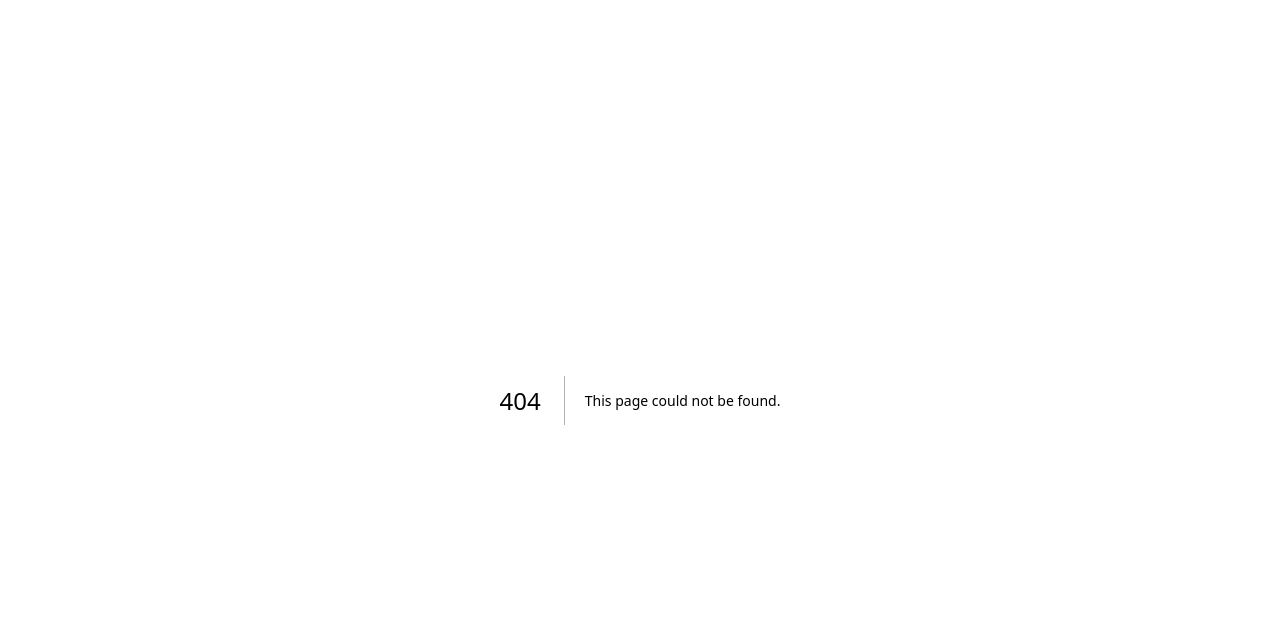
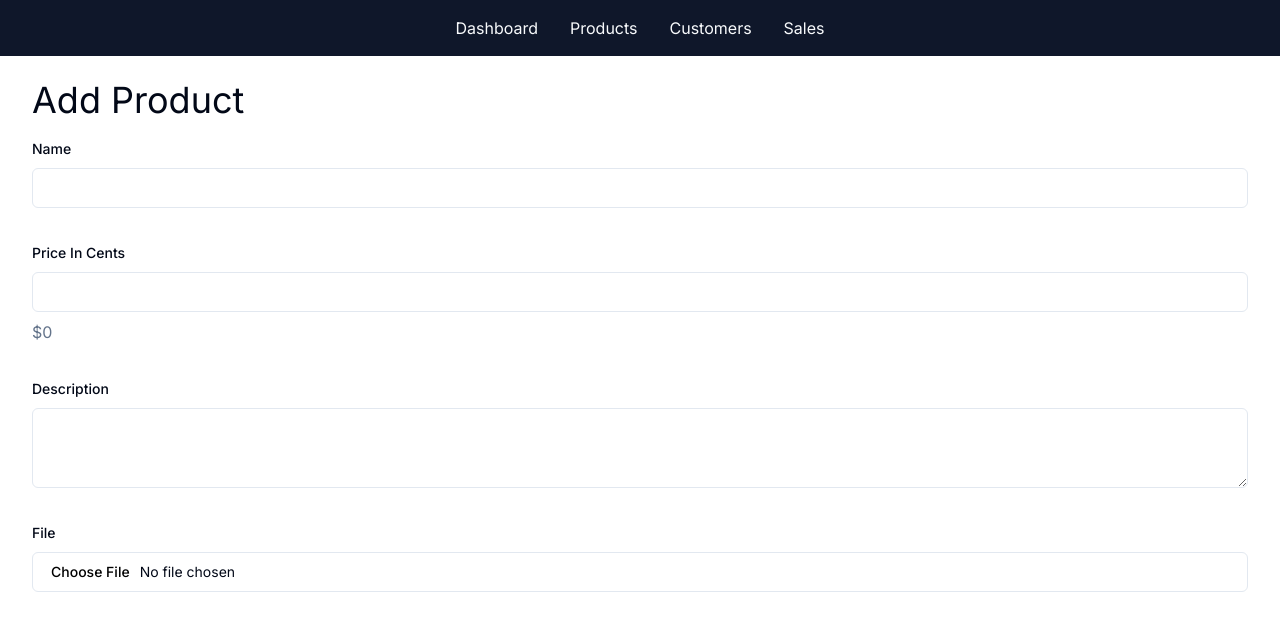
Before and after one commit to rote1400/EcommerceStore, a Next.js app in the folder ecommercestore/: page /admin/products/new in a window 1280 px wide. Before the commit this address had no page. Shown: the top 630 px of the page. Built offline with nearby package versions, Linux system fonts and the light colour scheme.

Commit message:
new product form

```diff
--- a/ecommercestore/package.json
+++ b/ecommercestore/package.json
@@ -10,6 +10,7 @@
   },
   "dependencies": {
     "@prisma/client": "^5.17.0",
+    "@radix-ui/react-label": "^2.1.0",
     "@radix-ui/react-slot": "^1.1.0",
     "class-variance-authority": "^0.7.0",
     "clsx": "^2.1.1",
--- /dev/null
+++ b/ecommercestore/src/app/admin/products/_components/ProductForm.tsx
@@ -0,0 +1,42 @@
+"use client";
+
+import { Input } from "@/components/ui/input";
+import { Label } from "@/components/ui/label";
+import { Textarea } from "@/components/ui/textarea";
+import { formatCurrency } from "@/lib/formatters";
+import { useState } from "react";
+
+export function ProductForm() {
+    const [priceInCents, setPriceInCents] = useState<number>()
+
+  return (
+    <form className="space-y-8">
+      <div className="space-y-2">
+        <Label htmlFor="name">Name</Label>
+        <Input type="text" id="name" name="name" required />
+      </div>
+      <div className="space-y-2">
+        <Label htmlFor="priceInCents">Price In Cents</Label>
+        <Input
+          type="number"
+          id="priceInCents"
+          name="priceInCents"
+          required
+          value={priceInCents}
+          onChange={(e) => setPriceInCents(Number(e.target.value) || undefined)}
+        />
+        <div className="text-muted-foreground">
+            {formatCurrency((priceInCents || 0) / 100)}
+        </div>
+      </div>
+      <div className="space-y-2">
+        <Label htmlFor="description">Description</Label>
+        <Textarea id="description" name="description" required />
+      </div>
+      <div className="space-y-2">
+        <Label htmlFor="file">File</Label>
+        <Input type="file" id="file" name="file" required />
+      </div>
+    </form>
+  );
+}
--- /dev/null
+++ b/ecommercestore/src/app/admin/products/new/page.tsx
@@ -0,0 +1,11 @@
+import { PageHeader } from "../../_components/PageHeader";
+import { ProductForm } from "../_components/ProductForm";
+
+export default function NewProductPage() {
+  return (
+    <>
+      <PageHeader>Add Product</PageHeader>
+      <ProductForm />
+    </>
+  );
+}
--- a/ecommercestore/src/app/admin/products/page.tsx
+++ b/ecommercestore/src/app/admin/products/page.tsx
@@ -1,7 +1,7 @@
 import { Button } from "@/components/ui/button";
 import { PageHeader } from "../_components/PageHeader";
 import Link from "next/link";
-import { Table, TableHead, TableHeader, TableRow } from "@/components/ui/table";
+import { Table, TableBody, TableHead, TableHeader, TableRow } from "@/components/ui/table";
 
 export default function AdminProductsPage() {
   return (
@@ -33,6 +33,9 @@
           </TableHead>
         </TableRow>
       </TableHeader>
+      <TableBody>
+
+      </TableBody>
     </Table>
   );
 }
--- /dev/null
+++ b/ecommercestore/src/components/ui/input.tsx
@@ -0,0 +1,25 @@
+import * as React from "react"
+
+import { cn } from "@/lib/utils"
+
+export interface InputProps
+  extends React.InputHTMLAttributes<HTMLInputElement> {}
+
+const Input = React.forwardRef<HTMLInputElement, InputProps>(
+  ({ className, type, ...props }, ref) => {
+    return (
+      <input
+        type={type}
+        className={cn(
+          "flex h-10 w-full rounded-md border border-input bg-background px-3 py-2 text-sm ring-offset-background file:border-0 file:bg-transparent file:text-sm file:font-medium placeholder:text-muted-foreground focus-visible:outline-none focus-visible:ring-2 focus-visible:ring-ring focus-visible:ring-offset-2 disabled:cursor-not-allowed disabled:opacity-50",
+          className
+        )}
+        ref={ref}
+        {...props}
+      />
+    )
+  }
+)
+Input.displayName = "Input"
+
+export { Input }
--- /dev/null
+++ b/ecommercestore/src/components/ui/label.tsx
@@ -0,0 +1,26 @@
+"use client"
+
+import * as React from "react"
+import * as LabelPrimitive from "@radix-ui/react-label"
+import { cva, type VariantProps } from "class-variance-authority"
+
+import { cn } from "@/lib/utils"
+
+const labelVariants = cva(
+  "text-sm font-medium leading-none peer-disabled:cursor-not-allowed peer-disabled:opacity-70"
+)
+
+const Label = React.forwardRef<
+  React.ElementRef<typeof LabelPrimitive.Root>,
+  React.ComponentPropsWithoutRef<typeof LabelPrimitive.Root> &
+    VariantProps<typeof labelVariants>
+>(({ className, ...props }, ref) => (
+  <LabelPrimitive.Root
+    ref={ref}
+    className={cn(labelVariants(), className)}
+    {...props}
+  />
+))
+Label.displayName = LabelPrimitive.Root.displayName
+
+export { Label }
--- /dev/null
+++ b/ecommercestore/src/components/ui/textarea.tsx
@@ -0,0 +1,24 @@
+import * as React from "react"
+
+import { cn } from "@/lib/utils"
+
+export interface TextareaProps
+  extends React.TextareaHTMLAttributes<HTMLTextAreaElement> {}
+
+const Textarea = React.forwardRef<HTMLTextAreaElement, TextareaProps>(
+  ({ className, ...props }, ref) => {
+    return (
+      <textarea
+        className={cn(
+          "flex min-h-[80px] w-full rounded-md border border-input bg-background px-3 py-2 text-sm ring-offset-background placeholder:text-muted-foreground focus-visible:outline-none focus-visible:ring-2 focus-visible:ring-ring focus-visible:ring-offset-2 disabled:cursor-not-allowed disabled:opacity-50",
+          className
+        )}
+        ref={ref}
+        {...props}
+      />
+    )
+  }
+)
+Textarea.displayName = "Textarea"
+
+export { Textarea }
```
Also changed, not shown: 1 other file (tests, documents, lock files or other folders).
